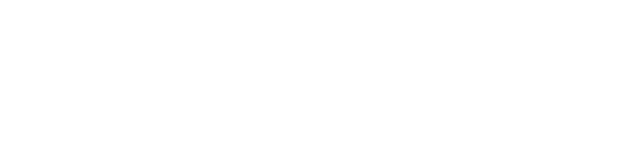
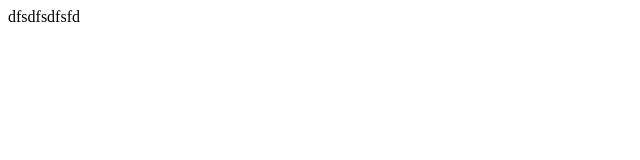
Before and after one commit to Rozana-Malta/gama-no-github, a plain HTML site: page index.html in a window 1280 px wide. Shown: the whole page, without its empty margins (0-640 px from the left). Drawn offline with Linux system fonts and the light colour scheme.

Commit message:
Update index.html

```diff
--- a/index.html
+++ b/index.html
@@ -1,2 +1,3 @@
 <html>
    <body>
+   dfsdfsdfsfd
```
